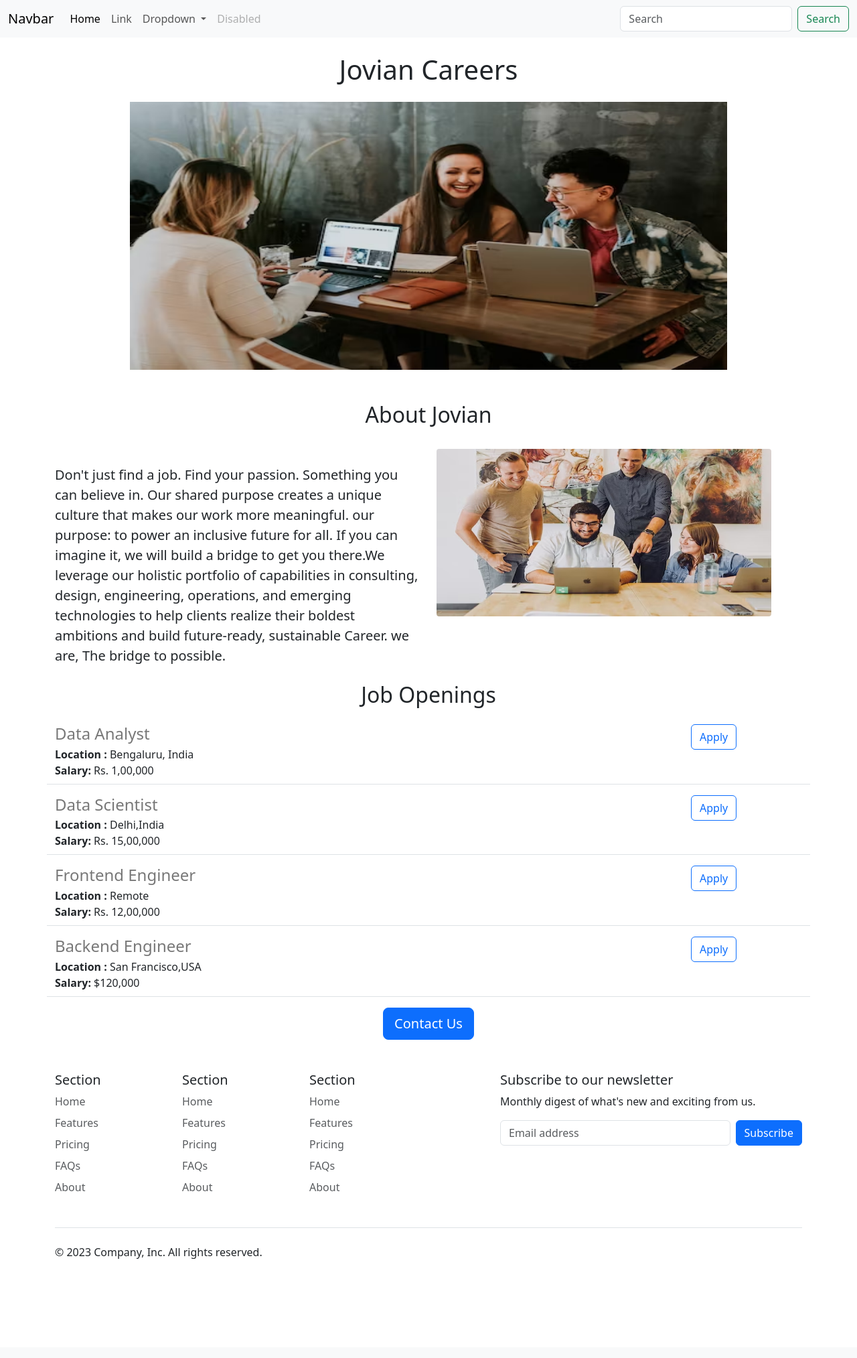
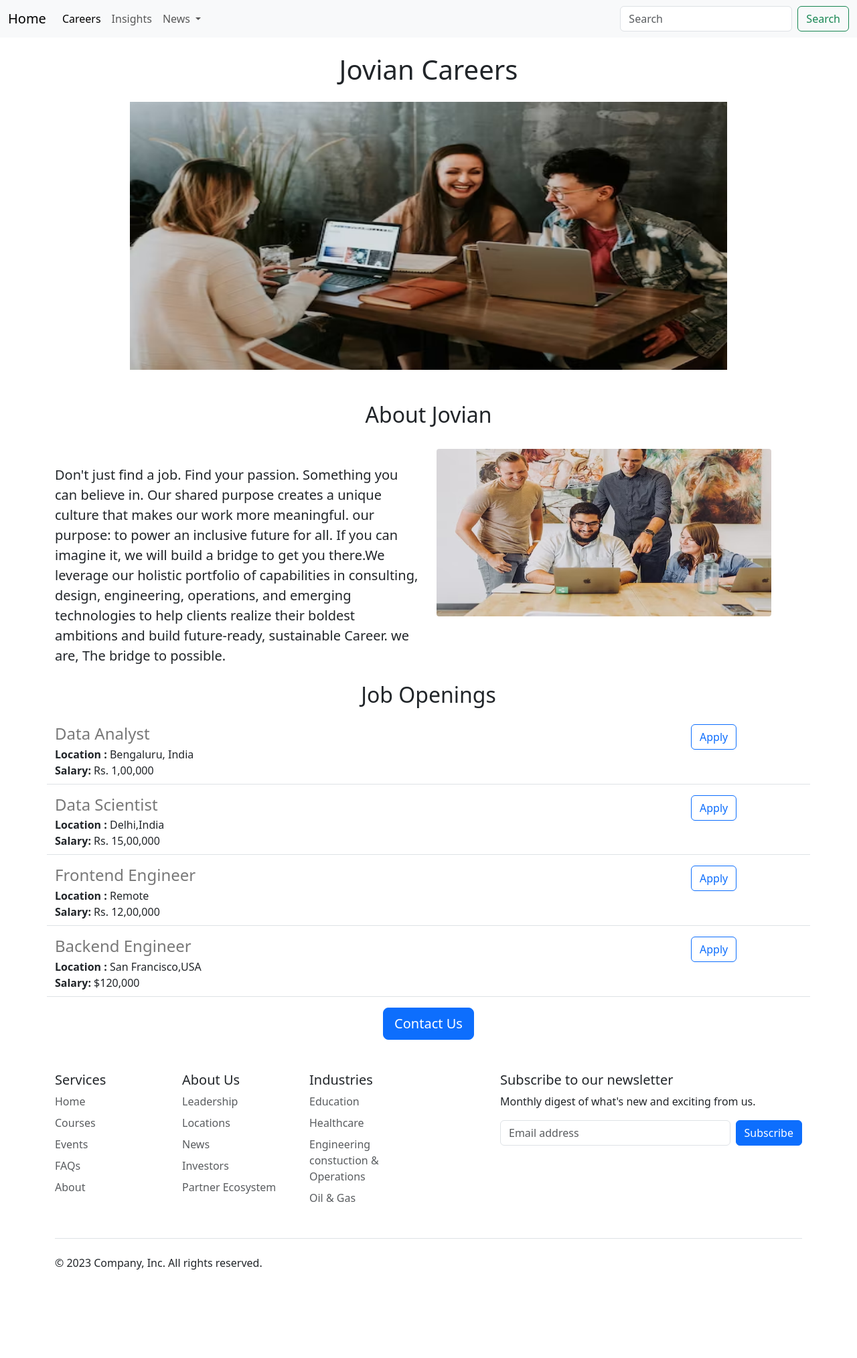
Before and after one commit to hafss14/Careers_website_login, a Flask app: page / in a window 1280 px wide. Shown: the whole page at 67% size. Before the commit the page ends 1879 px from the top, so only its background shows below. Run offline with Flask 3, Linux system fonts and the light colour scheme.

Commit message:
Refactoring done

```diff
--- a/templates/footer.html
+++ b/templates/footer.html
@@ -2,35 +2,35 @@
   <footer class="py-5">
     <div class="row">
       <div class="col-6 col-md-2 mb-3">
-        <h5>Section</h5>
+        <h5>Services</h5>
         <ul class="nav flex-column">
-          <li class="nav-item mb-2"><a href="#" class="nav-link p-0 text-body-secondary">Home</a></li>
-          <li class="nav-item mb-2"><a href="#" class="nav-link p-0 text-body-secondary">Features</a></li>
-          <li class="nav-item mb-2"><a href="#" class="nav-link p-0 text-body-secondary">Pricing</a></li>
-          <li class="nav-item mb-2"><a href="#" class="nav-link p-0 text-body-secondary">FAQs</a></li>
+          <li class="nav-item mb-2"><a href="https://jovian.ai" class="nav-link p-0 text-body-secondary">Home</a></li>
+          <li class="nav-item mb-2"><a href="https://jovian.ai/learn" class="nav-link p-0 text-body-secondary">Courses</a></li>
+          <li class="nav-item mb-2"><a href="https://jovian.ai/learn/events" class="nav-link p-0 text-body-secondary">Events</a></li>
+          <li class="nav-item mb-2"><a a target ="blank" href="#" class="nav-link p-0 text-body-secondary">FAQs</a></li>
           <li class="nav-item mb-2"><a href="#" class="nav-link p-0 text-body-secondary">About</a></li>
         </ul>
       </div>
 
       <div class="col-6 col-md-2 mb-3">
-        <h5>Section</h5>
+        <h5>About Us</h5>
         <ul class="nav flex-column">
-          <li class="nav-item mb-2"><a href="#" class="nav-link p-0 text-body-secondary">Home</a></li>
-          <li class="nav-item mb-2"><a href="#" class="nav-link p-0 text-body-secondary">Features</a></li>
-          <li class="nav-item mb-2"><a href="#" class="nav-link p-0 text-body-secondary">Pricing</a></li>
-          <li class="nav-item mb-2"><a href="#" class="nav-link p-0 text-body-secondary">FAQs</a></li>
-          <li class="nav-item mb-2"><a href="#" class="nav-link p-0 text-body-secondary">About</a></li>
+          <li class="nav-item mb-2"><a href="#" class="nav-link p-0 text-body-secondary">Leadership</a></li>
+          <li class="nav-item mb-2"><a href="#" class="nav-link p-0 text-body-secondary">Locations</a></li>
+          <li class="nav-item mb-2"><a href="#" class="nav-link p-0 text-body-secondary">News</a></li>
+          <li class="nav-item mb-2"><a href="#" class="nav-link p-0 text-body-secondary">Investors</a></li>
+          <li class="nav-item mb-2"><a href="#" class="nav-link p-0 text-body-secondary">Partner Ecosystem</a></li>
         </ul>
       </div>
 
       <div class="col-6 col-md-2 mb-3">
-        <h5>Section</h5>
+        <h5>Industries</h5>
         <ul class="nav flex-column">
-          <li class="nav-item mb-2"><a href="#" class="nav-link p-0 text-body-secondary">Home</a></li>
-          <li class="nav-item mb-2"><a href="#" class="nav-link p-0 text-body-secondary">Features</a></li>
-          <li class="nav-item mb-2"><a href="#" class="nav-link p-0 text-body-secondary">Pricing</a></li>
-          <li class="nav-item mb-2"><a href="#" class="nav-link p-0 text-body-secondary">FAQs</a></li>
-          <li class="nav-item mb-2"><a href="#" class="nav-link p-0 text-body-secondary">About</a></li>
+          <li class="nav-item mb-2"><a href="#" class="nav-link p-0 text-body-secondary">Education</a></li>
+          <li class="nav-item mb-2"><a href="#" class="nav-link p-0 text-body-secondary">Healthcare</a></li>
+          <li class="nav-item mb-2"><a href="#" class="nav-link p-0 text-body-secondary">Engineering constuction & Operations</a></li>
+          <li class="nav-item mb-2"><a href="#" class="nav-link p-0 text-body-secondary">Oil & Gas</a></li>
+
         </ul>
       </div>
 
--- a/templates/home.html
+++ b/templates/home.html
@@ -39,7 +39,7 @@ we are, The bridge to possible. </p></div>
       {% endfor %}
     </div>
       <div class ="text-center">
-    <button class ="btn btn-primary btn-lg">Contact Us</button>
+    <a class ="btn btn-primary btn-lg" href="mailto:hello@jovian.ai?subject=Question%20about%20Job%20openings&body=my%20name%20%3A%20%3Cyour%20name%3E%0D%0Amy%20question%20%3A%20%3Center%20question%3E%0D%0A">Contact Us</a>
 
     </div>
       {% include 'footer.html' %}
--- a/templates/jobitem.html
+++ b/templates/jobitem.html
@@ -12,6 +12,6 @@
 {% endif %}
   </div>
   <div class ='col-2'>
-  <button type="button" class="btn btn-outline-primary">Apply</button>
+  <a href="mailto:hello@jovian.ai?subject=Application%20for%20{{job['title']}}&body=my%20name%20%3A%20%3Cyour%20name%3E%0D%0Amy%20Resume%20%3A%20%3Cresume%20link%3E%0D%0Amy%20LinkedIn%20link%20%3A%20%3Clinkedin%20In%3E" type="button" class="btn btn-outline-primary">Apply</a>
 </div>
 </div>
--- a/templates/nav.html
+++ b/templates/nav.html
@@ -1,20 +1,20 @@
 <nav class="navbar navbar-expand-lg bg-body-tertiary bg-dark">
   <div class="container-fluid">
-    <a class="navbar-brand" href="#">Navbar</a>
+    <a class="navbar-brand" href="#">Home</a>
     <button class="navbar-toggler" type="button" data-bs-toggle="collapse" data-bs-target="#navbarSupportedContent" aria-controls="navbarSupportedContent" aria-expanded="false" aria-label="Toggle navigation">
       <span class="navbar-toggler-icon"></span>
     </button>
     <div class="collapse navbar-collapse" id="navbarSupportedContent">
       <ul class="navbar-nav me-auto mb-2 mb-lg-0">
         <li class="nav-item">
-          <a class="nav-link active" aria-current="page" href="#">Home</a>
+          <a class="nav-link active" aria-current="page" href="#">Careers</a>
         </li>
         <li class="nav-item">
-          <a class="nav-link" href="#">Link</a>
+          <a class="nav-link" href="#">Insights</a>
         </li>
         <li class="nav-item dropdown">
           <a class="nav-link dropdown-toggle" href="#" role="button" data-bs-toggle="dropdown" aria-expanded="false">
-            Dropdown
+            News
           </a>
           <ul class="dropdown-menu">
             <li><a class="dropdown-item" href="#">Action</a></li>
@@ -24,7 +24,7 @@
           </ul>
         </li>
         <li class="nav-item">
-          <a class="nav-link disabled">Disabled</a>
+
         </li>
       </ul>
       <form class="d-flex" role="search">
```
